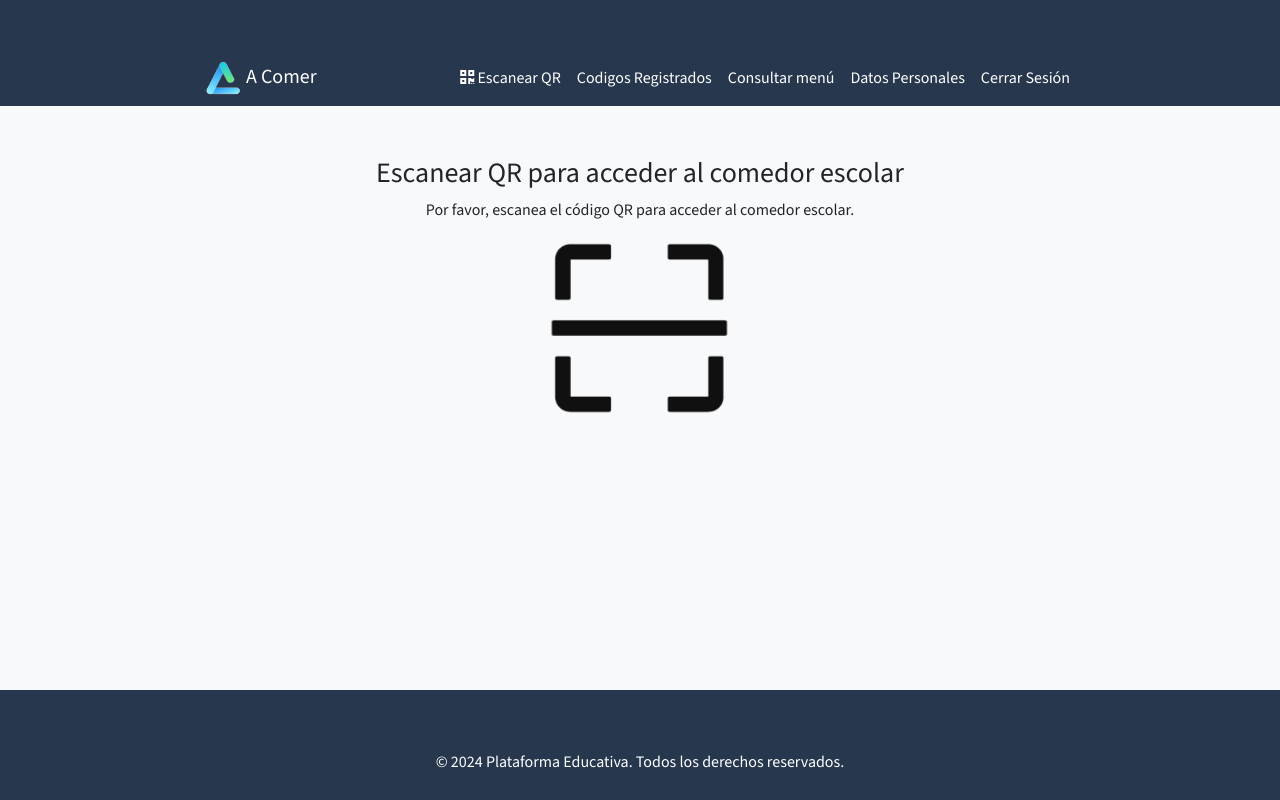
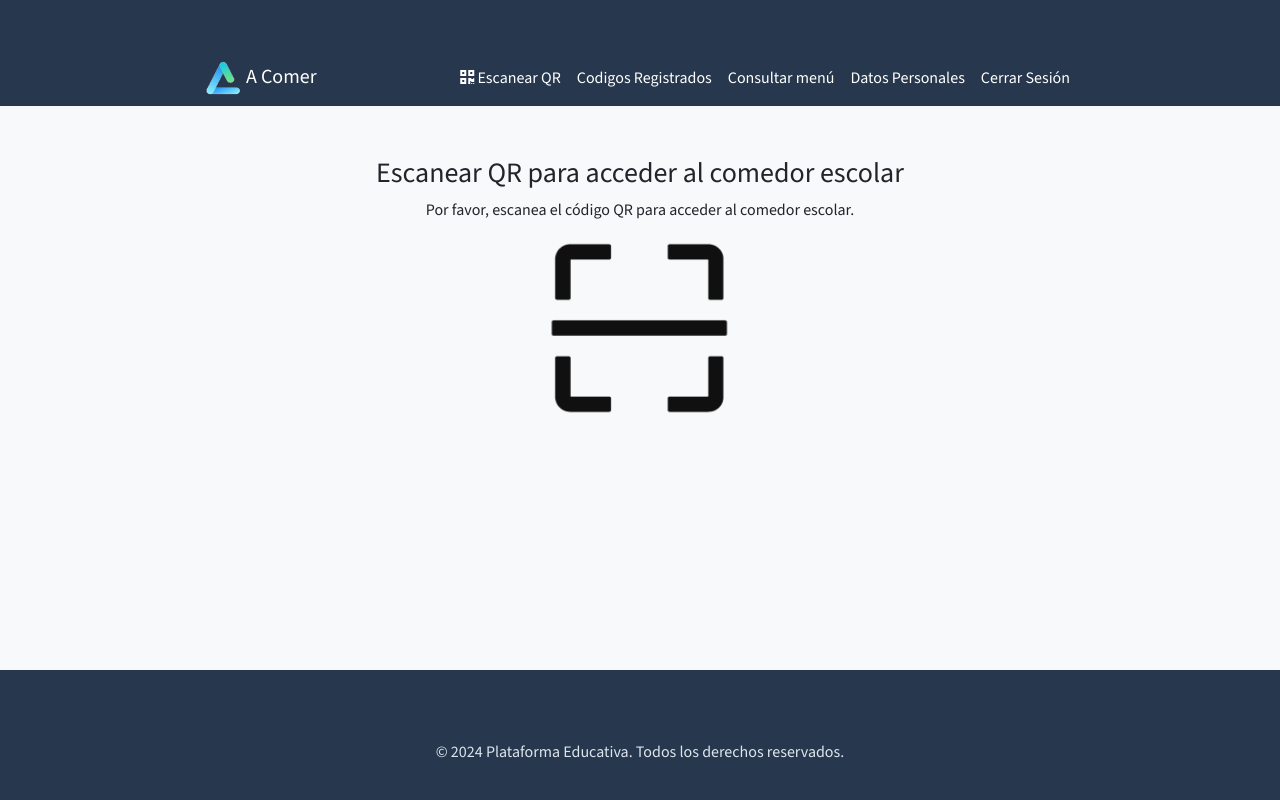
Before and after one commit to mjjkk13/proyecto_acomer, a PHP site: page /Php/Estudiante/index.html in a window 1280 px wide. Run offline with PHP 8.4, Linux system fonts and the light colour scheme; some libraries are stand-ins or nearby versions.

Commit message:
eliminar min-height

```diff
--- a/css/estudiante.css
+++ b/css/estudiante.css
@@ -5,7 +5,6 @@ body {
   display: flex;
   text-align: center;
   flex-direction: column;
-  min-height: 100vh;
   font-family: 'Source Sans 3', sans-serif; /* Aplicación de la fuente */
 }
 .so{
@@ -58,10 +57,12 @@ nav.navbar a.nav-link.dropdown-toggle:hover {
 }
 
 .footer {
-  background-color: #27374D;
-  color: white;
-  padding: 10px 0;
-  text-align: center;
+  background-color: #27374D; /* Fondo del footer, oscuro para contraste */
+  color: #DDE6ED; /* Color del texto en el footer */
+  padding: 20px 0;
+  width: 100%;
+  position: fixed;
+  bottom: 0;
 }
 
 /* Media queries para hacer el contenido responsive */
```
